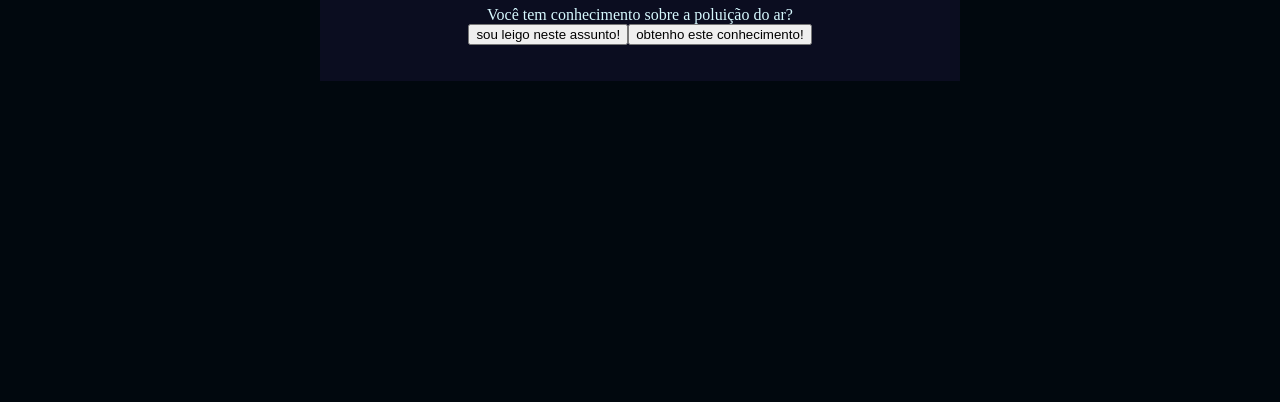
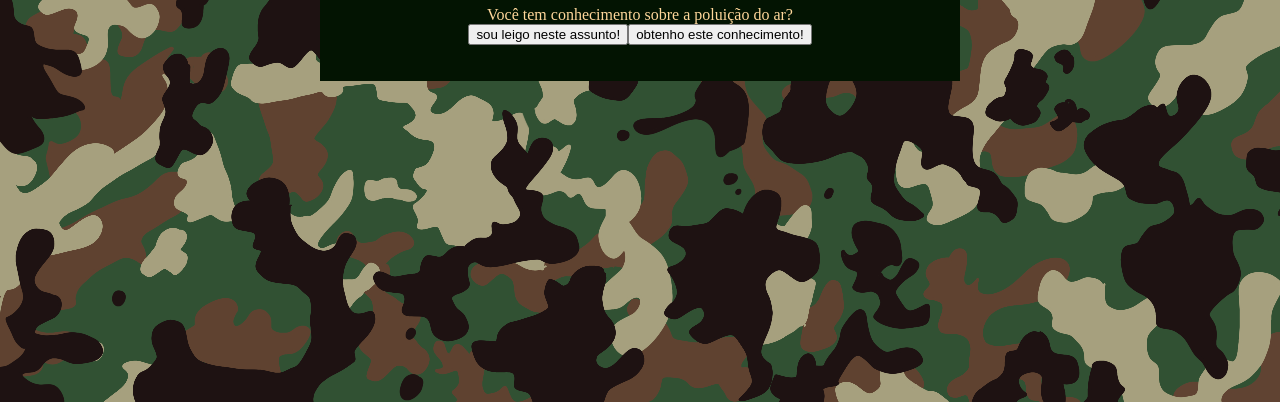
Before and after one commit to Jhogab10/Quest-es-sobre-polui-o-10-06, a plain HTML site: page index.html in a window 1280 px wide. Shown: the part 414-816 px from the top of the page. Drawn offline with Linux system fonts and the light colour scheme.

Commit message:
Add files via upload

```diff
--- a/script.js
+++ b/script.js
@@ -10,24 +10,24 @@ const perguntas = [
         alternativas: [
             {
                 texto: "sou leigo neste assunto!",
-                afirmacao: "afimação"
+                afirmacao: "Vamos aprender mais sobre?"
             },
             {
                 texto: "obtenho este conhecimento!",
-                afirmacao: "afirmação"
+                afirmacao: "Ótimo, vamos conhecer mais sobre."
             }
         ]
     },
     {
-        enunciado: "",
+        enunciado: "A poluição atmosférica é um problema novo???",
         alternativas: [
             {
                 texto: "Sim!!!",
-                afirmacao: "afirmação"
+                afirmacao: "Sim, só agora que está começando a poluição,"
             },
             {
-                texto: "Não!!!",
-                afirmacao: "afirmação"
+                texto: "Não, esse problema ja vem de muito tempo",
+                afirmacao: "A poluição ja vem desde quando as industrias foram criadas."
             }
         ]
     },
@@ -35,12 +35,12 @@ const perguntas = [
         enunciado: "Realiza alguma ativida para a preservação do ambiente?",
         alternativas: [
             {
-                texto: "SIM! REALIZO",
-                afirmacao: "afirmação"
+                texto: "Sim, toda semana...",
+                afirmacao: "Realizar atividades que enibem a emissão de carbono é a melhor coisa e"
             },
             {
-                texto: "NÃO! NÃO AJUDO",
-                afirmacao: "afirmação"
+                texto: "Não, de modo algum...",
+                afirmacao: "essa historia de emissão de carbono é lorota"
             }
         ]
     },
@@ -48,25 +48,25 @@ const perguntas = [
         enunciado: "Prejudica de alguma forma o meio ambiente?",
         alternativas: [
             {
-                texto: "SIM! Prejudico",
-                afirmacao: "afirmação"
+                texto: "Infelizmente sim...",
+                afirmacao: "Prejudicar o meio-ambiente é a melhor coisa"
             },
             {
-                texto: "NÃO! NÃo Prejudico",
-                afirmacao: "afirmação"
+                texto: "Não isso não faz parte de mim...",
+                afirmacao: "é preciso se concientizar sobre as nossas poluições."
             }
         ]
     },
     {
-        enunciado: "Você acredita na melhora ambiental a curto prazo? ",
+        enunciado: "Você acredita na melhora ambiental a curto prazo?",
         alternativas: [
             {
-                texto: "SIM! temos capacidade",
-                afirmacao: "afirmação"
+                texto: "Sim, acredito que somos capazes de melhorar a situação atual...",
+                afirmacao: "Com muito esforço somos sim, capazes de melhorar o planeta."
             },
             {
-                texto: "NÃO! nao temos condições",
-                afirmacao: "afirmação"
+                texto: "Não, cada vez mais estamos destuindo o planeta...",
+                afirmacao: "quanto mais destruir o planeta melhor"
             }
         ]
     },
--- a/style.css
+++ b/style.css
@@ -1,13 +1,15 @@
+
 :root{
-    --cor-fundo: #01080E ;
-    --cor-principal: #0B0D20 ;
-    --cor-secundaria: #212333;
-    --cor-destaque: #2BDEFD;
-    --cor-texto: #D7F9FF;
+    --cor-fundo: #041b02 ;
+    --cor-principal: #031402 ;
+    --cor-secundaria: #ffffff;
+    --cor-destaque: #ffd79b;
+    --cor-texto: #ffd79b;
 
 }
 
 body {
+    background-image: url(—Pngtree—military\ texture\ camouflage\ background_1343222.png);
     background-color: var(--cor-fundo);
     color: var(--cor-texto);
     display: flex;
```
Also changed, not shown: —Pngtree—military texture camouflage background_1343222.png (added).
